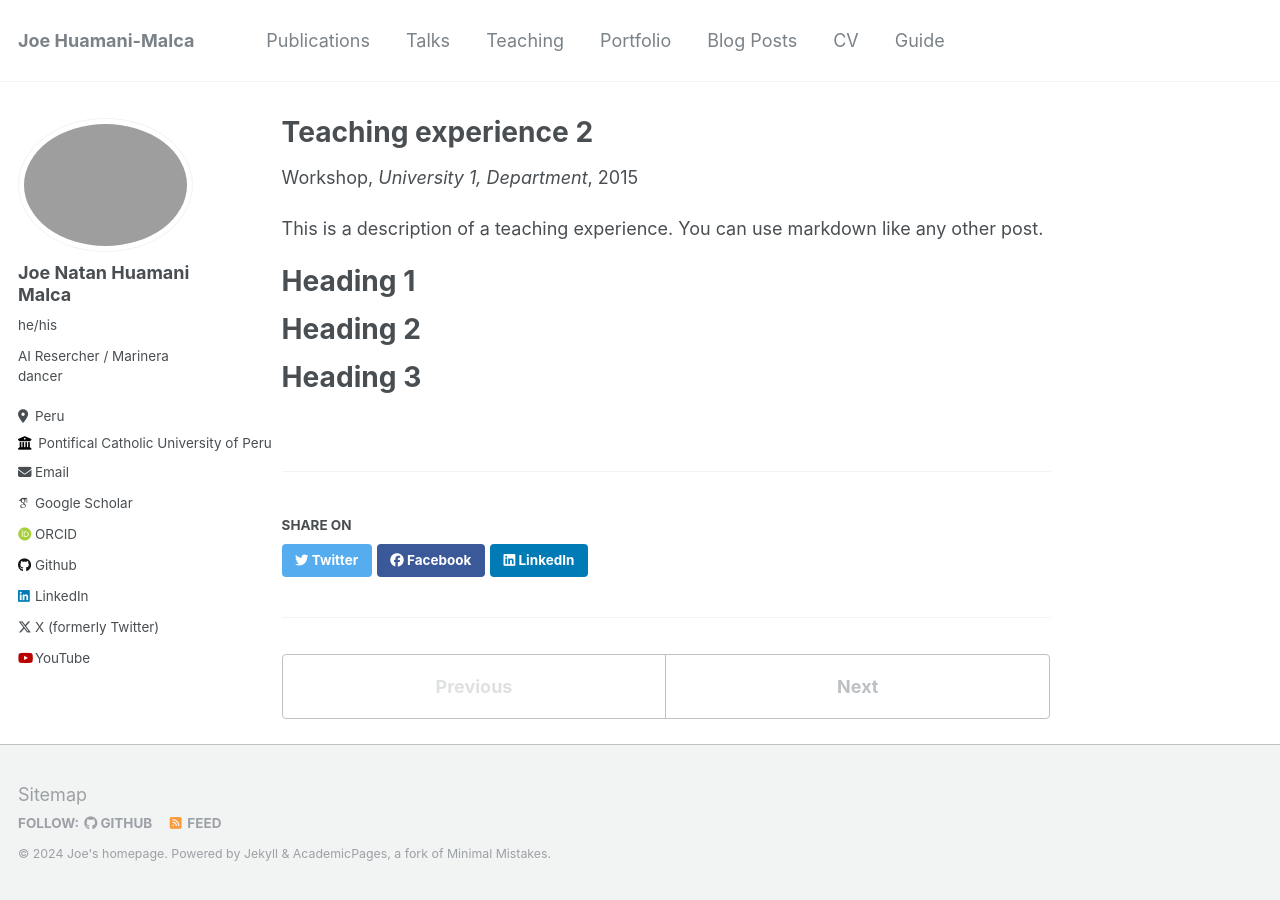
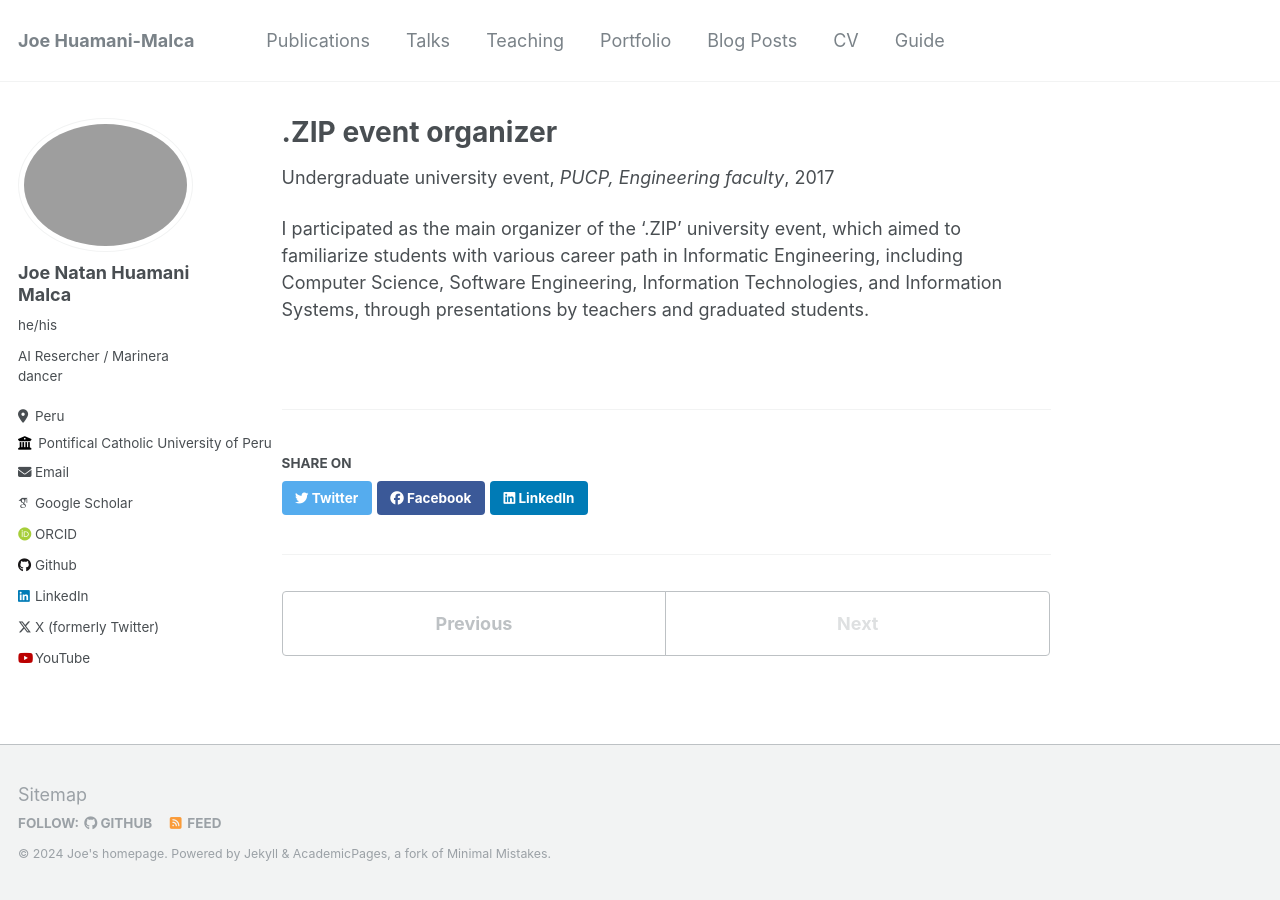
Before and after one commit to JoeNatan30/JoeHuamani.github.io, a Jekyll site: the page built from _teaching/2017-dotzip.md, in a window 1280 px wide. Built offline with Jekyll 4.4.1, drawn with Linux system fonts in a browser that asks for light colours; some web fonts are replaced.

Commit message:
_teaching file update

```diff
--- a/_teaching/2017-dotzip.md
+++ b/_teaching/2017-dotzip.md
@@ -1,20 +1,20 @@
 ---
-title: "Teaching experience 2"
+title: ".ZIP event organizer"
 collection: teaching
-type: "Workshop"
-permalink: /teaching/2015-spring-teaching-1
-venue: "University 1, Department"
-date: 2015-01-01
-location: "City, Country"
+type: "Undergraduate university event"
+permalink: /teaching/2017-dotzip
+venue: "PUCP, Engineering faculty"
+date: 2017-12-11
+location: "Lima, Peru"
 ---
 
-This is a description of a teaching experience. You can use markdown like any other post.
+I participated as the main organizer of the '.ZIP' university event, which aimed to familiarize students with various career path in Informatic Engineering, including Computer Science, Software Engineering, Information Technologies, and Information Systems, through presentations by teachers and graduated students.
 
-Heading 1
+<!-- Heading 1
 ======
 
 Heading 2
 ======
 
 Heading 3
-======
+====== -->
```
Also changed, not shown: _teaching/2016-workshopWrappia.md (+2 -2 lines).
